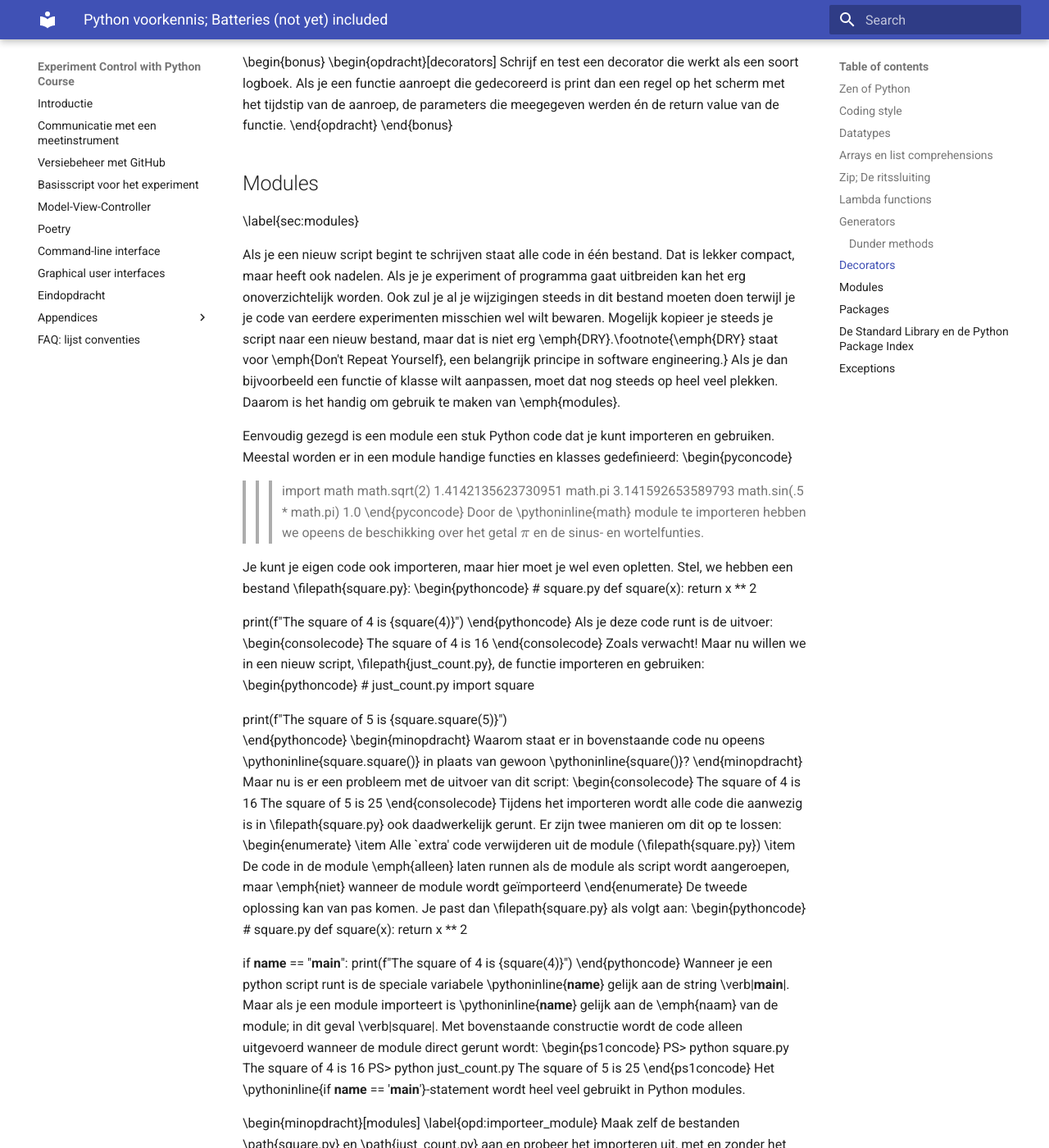
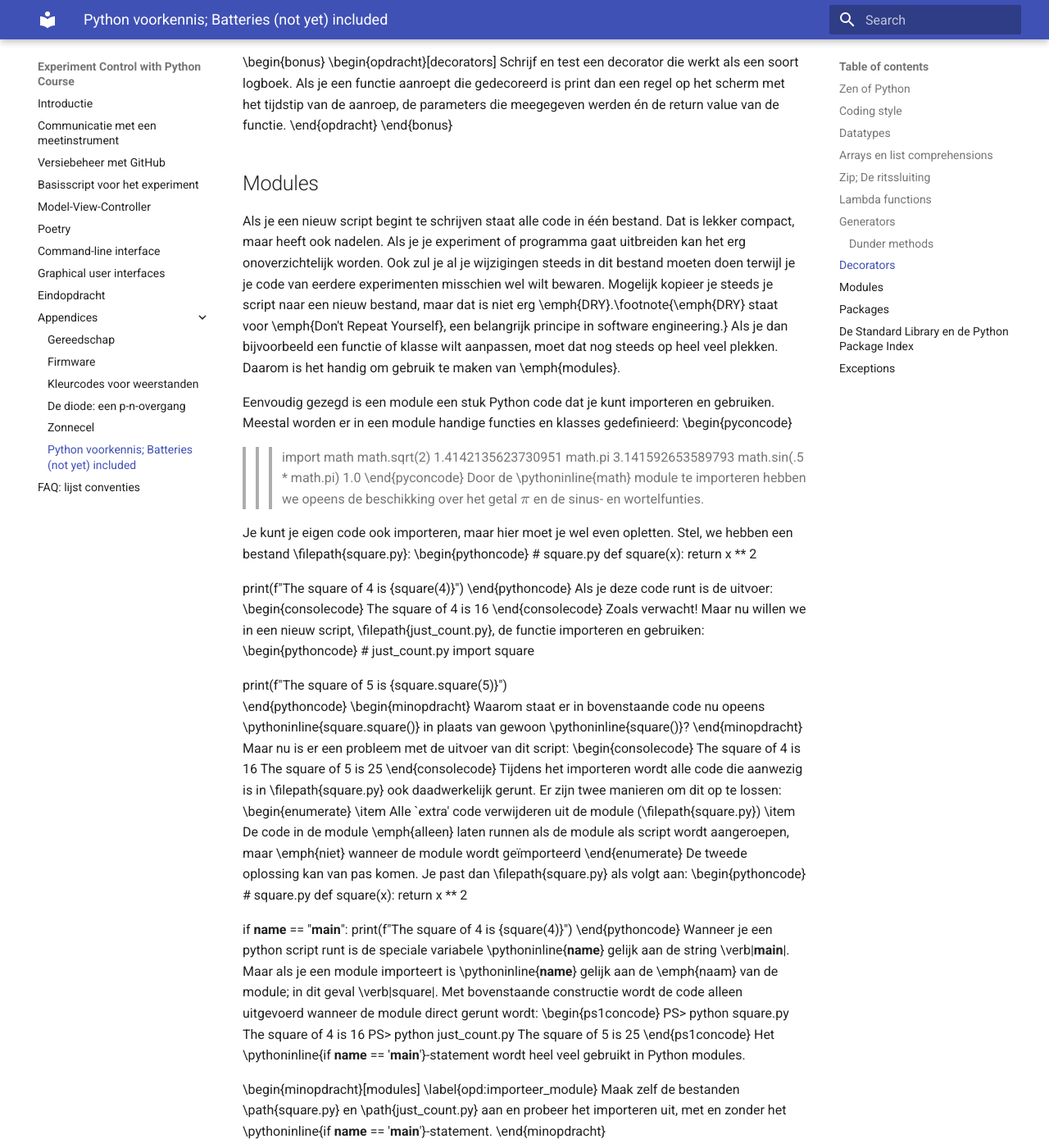
Before and after one commit to NatuurkundePracticumAmsterdam/ecpc, an MkDocs documentation site: the page built from docs/voorkennis.md, in a window 1280 px wide and 1400 px high, scrolled down 13537 px. Shown: the whole window at 82% size. Built offline with MkDocs 1.6.1 and Material for MkDocs 9.7.7, drawn with Linux system fonts in a browser that asks for light colours.

```diff
--- a/docs/voorkennis.md
+++ b/docs/voorkennis.md
@@ -624,7 +624,6 @@ Als je meer wilt weten over hoe decorators werken en hoe je je eigen decorators
 
 
 ## Modules
-\label{sec:modules}
 
 Als je een nieuw script begint te schrijven staat alle code in één bestand. Dat is lekker compact, maar heeft ook nadelen. Als je je experiment of programma gaat uitbreiden kan het erg onoverzichtelijk worden. Ook zul je al je wijzigingen steeds in dit bestand moeten doen terwijl je je code van eerdere experimenten misschien wel wilt bewaren. Mogelijk kopieer je steeds je script naar een nieuw bestand, maar dat is niet erg \emph{DRY}.\footnote{\emph{DRY} staat voor \emph{Don't Repeat Yourself}, een belangrijk principe in software engineering.} Als je dan bijvoorbeeld een functie of klasse wilt aanpassen, moet dat nog steeds op heel veel plekken. Daarom is het handig om gebruik te maken van \emph{modules}.
 
@@ -700,7 +699,6 @@ Het \pythoninline{if __name__ == '__main__'}-statement wordt heel veel gebruikt
 
 
 ## Packages
-\label{sec:packages}
 
 In Python zijn \emph{packages} collecties van modules. Ook krijg je automatisch \emph{namespaces}. Dat wil zeggen, wanneer je functies en modules uit een package importeert zitten ze niet in één grote vormeloze berg, maar in een soort boomstructuur. Dat betekent dat namen niet uniek hoeven te zijn. Er zijn duizenden bibliotheken beschikbaar voor python (\verb|numpy|, \verb|scipy|, \verb|matplotlib|, etc.) en die mogen allemaal een module \verb|test| bevatten. Namespaces zorgen ervoor dat je ze uniek kunt benaderen:
 \begin{pythoncode}
--- a/mkdocs.yml
+++ b/mkdocs.yml
@@ -62,4 +62,5 @@ nav:
       - kleurcodes.md
       - diodes.md
       - zonnecel.md
+      - voorkennis.md
   - faq.md
```
Also changed, not shown: docs/poetry.md (+3 -4 lines).
